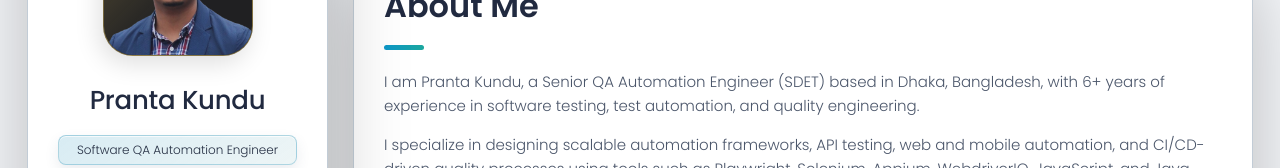
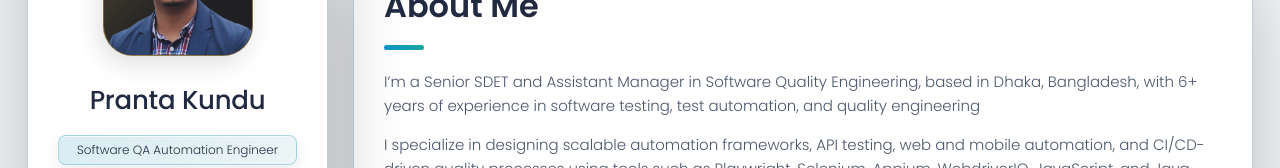
Before and after one commit to prantakunduqa/prantakunduqa.github.io, a plain HTML site: page index.html in a window 1280 px wide. Shown: the part 197-365 px from the top of the page. Drawn offline with nearby package versions, Linux system fonts and the light colour scheme; no server answers.

Commit message:
Profile information update

```diff
--- a/index.html
+++ b/index.html
@@ -218,8 +218,8 @@
         <section class="about-text">
           <h4></h4>
           <p>
-            I am Pranta Kundu, a Senior QA Automation Engineer (SDET) based in Dhaka, Bangladesh, with 6+ years of
-            experience in software testing, test automation, and quality engineering.
+            I’m a Senior SDET and Assistant Manager in Software Quality Engineering, based in Dhaka, Bangladesh, with 6+ years of
+            experience in software testing, test automation, and quality engineering
           </p>
 
           <p>
```
